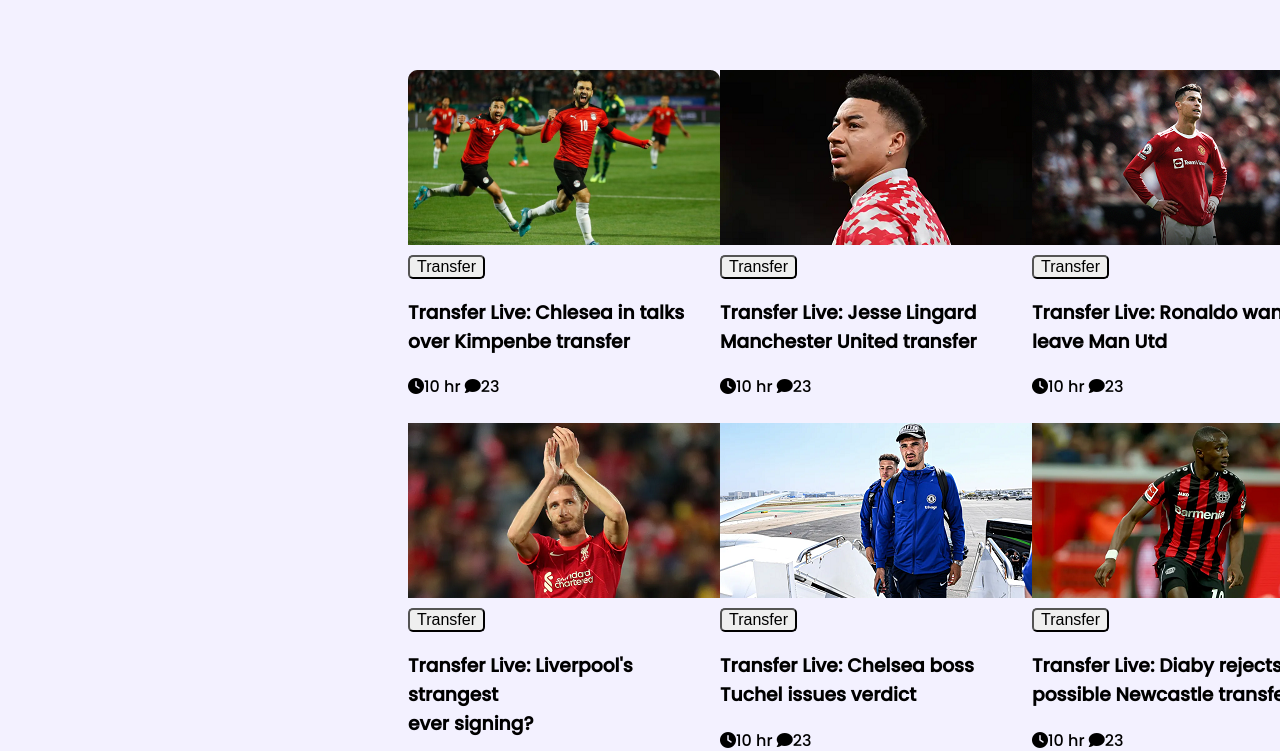
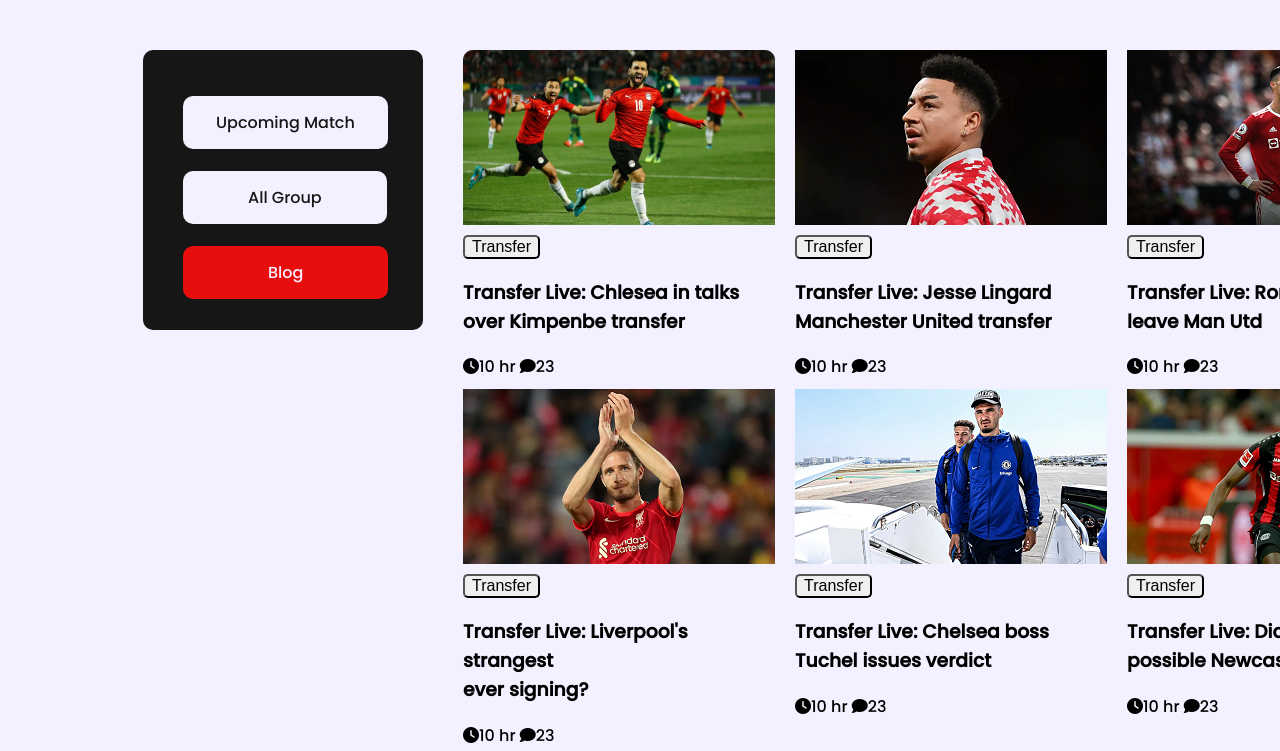
Before and after one commit to Abu-Saleh-Rony/World-cup-Assignment, a plain HTML site: page index.html in a window 1280 px wide. Shown: the part 696-1447 px from the top of the page. Drawn offline with Linux system fonts and the light colour scheme.

Commit message:
first website done

```diff
--- a/index.html
+++ b/index.html
@@ -34,12 +34,23 @@
             </div>
 
         </section>
+
         <!-- Middle Portion -->
-        <section class="second-container">
+        <section>
             <div class="middle-portion">
-                <div class="blogs-button">
+                <div class="side-portion">
+                    <div class="side-button">
+                        <a class="match-button" target="_blank"
+                            href="https://www.goal.com/en-in/premier-league/fixtures-results/2kwbbcootiqqgmrzs6o5inle5">Upcoming
+                            Match</a> <br> <br> <br>
+                        <a class="group-button" target="_blank"
+                            href="https://www.goal.com/en-in/team/manchester-united/table/6eqit8ye8aomdsrrq0hk3v7gh">All
+                            Group</a> <br> <br> <br>
+                        <a class="blog-button" target="_blank" href="https://en.goalstudio.com/">Blog</a>
 
+                    </div>
                 </div>
+
                 <div class="players-transfer">
                     <article class="transfer-player">
                         <div class="player-thumbnail">
--- a/style.css
+++ b/style.css
@@ -53,21 +53,67 @@
     font-weight: 400;
 }
 
-.second-container {
-    margin-top: 70px;
+.middle-portion {
+    margin-top: 50px;
+    display: grid;
+    grid-template-columns: repeat(3, 1fr);
 
+}
+
+.side-portion {
+    width: 280px;
+    height: 280px;
+    background: #161616;
+    border-radius: 10px;
+    margin-left: 135px;
+}
+
+.side-button {
+    padding-top: 60px;
+    padding-left: 40px;
+    align-items: center;
+
+}
+
+.match-button {
+    text-decoration: none;
+    background-color: #F3F1FF;
+    color: #161616;
+    position: relative;
+    padding: 15px 33px;
+    border-radius: 10px;
+}
+
+.group-button {
+    text-decoration: none;
+    background-color: #F3F1FF;
+    color: #161616;
+    position: relative;
+    padding: 15px 65px;
+    border-radius: 10px;
+}
+
+.blog-button {
+    text-decoration: none;
+    background-color: rgb(233, 14, 14);
+    color: #F3F1FF;
+    padding: 15px 85px;
+    position: relative;
+    border-radius: 10px;
 }
 
 .players-transfer {
     display: grid;
     grid-template-columns: repeat(3, 1fr);
-    grid-row-gap: 24px;
-    margin-left: 400px;
+    grid-row-gap: 10px;
+    grid-column-gap: 20px;
+    margin-left: 40px;
 }
 
 .player-thumbnail {
     width: 312px;
     height: 175px;
+    border-radius: 10px;
 }
 
 .transfer-button {
@@ -87,14 +133,14 @@
 
 .footer-goal {
     color: #F3F1FF;
-    font-size: 30px;
+    font-size: 40px;
     text-align: center;
     padding-top: 70px;
 }
 
 hr {
     color: aliceblue;
-    opacity: 12%;
+    opacity: 8%;
 }
 
 .footer-list {
```
